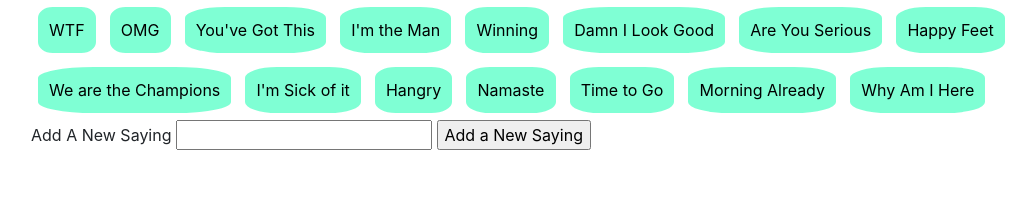
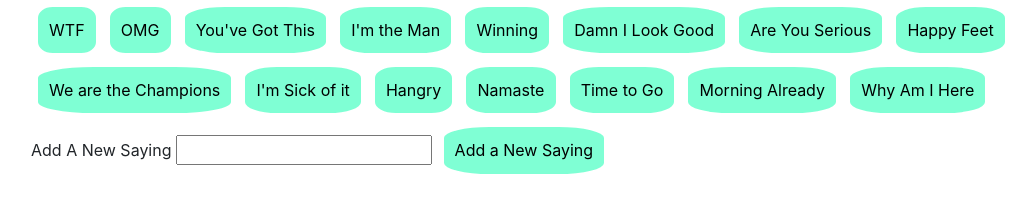
Before and after one commit to daniel5075/GifSearch, a plain HTML site: page index.html in a window 1280 px wide. Shown: the whole page, without its empty margins (54-1090 px from the left). Drawn offline with nearby package versions, Linux system fonts and the light colour scheme.

Commit message:
fixing all buttons

```diff
--- a/assets/css/style.css
+++ b/assets/css/style.css
@@ -1,4 +1,4 @@
-button{
+button, #add-saying{
        text-align: center;
         background-color: aquamarine;
         padding: 1%;
@@ -8,7 +8,7 @@ button{
 
 
 }
-button:hover{
+button:hover, #add-saying:hover{
     background-color: #4CAF50; /* Green */
     color: white;
 }
--- a/assets/javascript/app.js
+++ b/assets/javascript/app.js
@@ -31,18 +31,13 @@ function displayGif() {
                 gifImage.attr("data-state", "still");
                 gifDiv.append(gifImage);
                 gifDiv.append(gifRating);
-
                 $("#displayGifs").prepend(gifDiv);
             }
         });
 };
 
 $(document).on("click", ".gif", function () {
-    // The attr jQuery method allows us to get or set the value of any attribute on our HTML element
     var state = $(this).attr("data-state");
-    // If the clicked image's state is still, update its src attribute to what its data-animate value is.
-    // Then, set the image's data-state to animate
-    // Else set src to the data-still value
     if (state === "still") {
         $(this).attr("src", $(this).attr("data-animate"));
         $(this).attr("data-state", "animate");
```
Also changed, not shown: index.html (+2 -2 lines).
